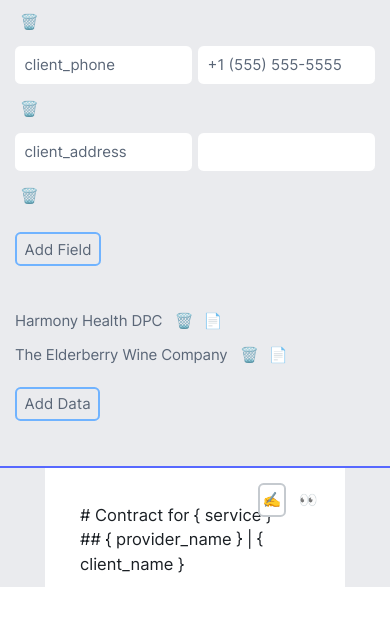
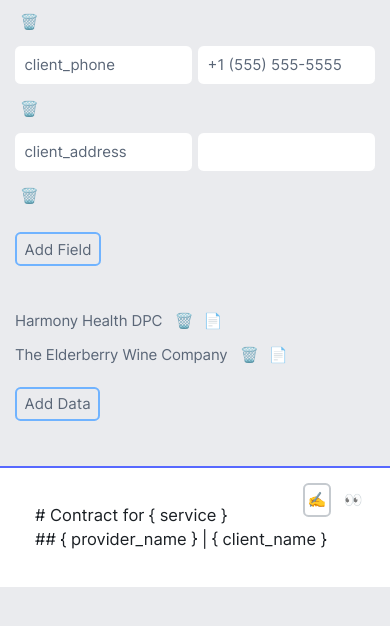
Before and after one commit to bradeneast/flintstone, a plain HTML site: page public/index.html in a window 390 px wide. Shown: the part 1310-1936 px from the top of the page. Before the commit the page ends 1897 px from the top, so only its background shows below. Drawn offline with Linux system fonts and the light colour scheme.

Commit message:
add more mobile styles

```diff
--- a/source/scss/_mobile.scss
+++ b/source/scss/_mobile.scss
@@ -21,7 +21,8 @@
 
     .center-pane {
       order: 3;
-      height: 100vh;
+      min-height: calc(100vh - var(--headerHeight));
+      margin: 0;
     }
 
     .aside-pane {
```
Also changed, not shown: public/main.css.
